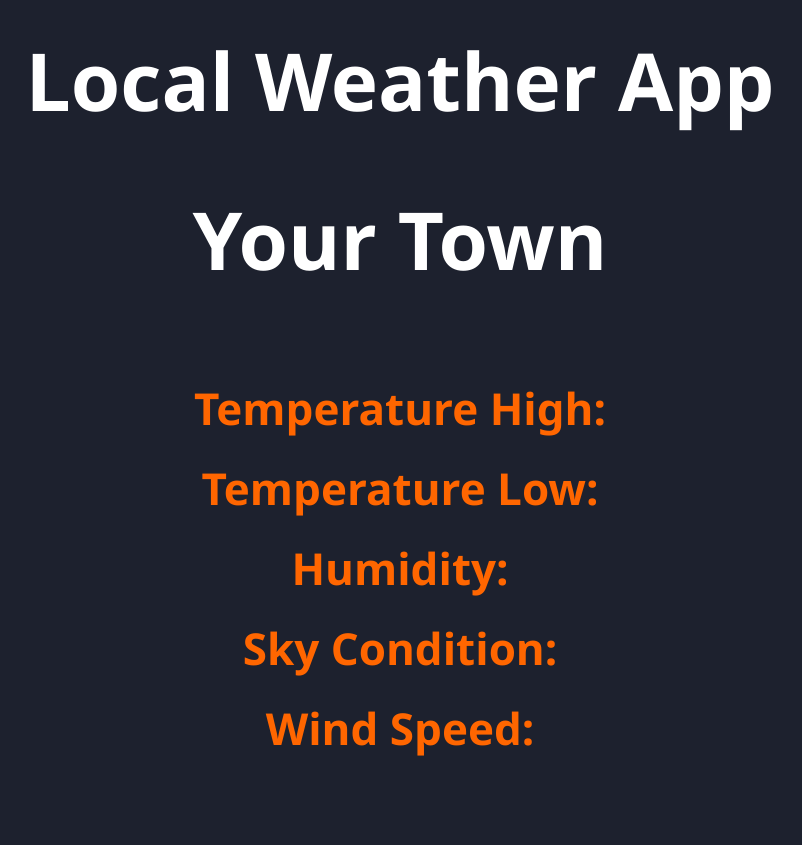
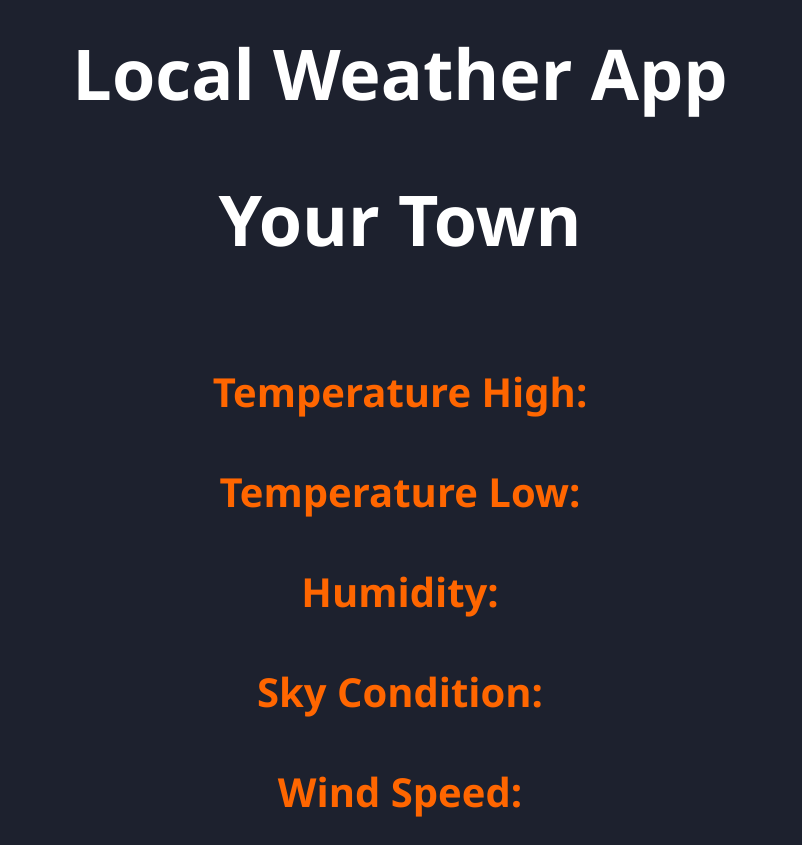
Before and after one commit to Rekkuzan5/Weather-App, a plain HTML site: page index.html in a window 1280 px wide. Shown: the top 845 px of the page, without its empty margins (240-1042 px from the left). Drawn offline with Linux system fonts and the light colour scheme; no server answers.

Commit message:
centering pageContainer

```diff
--- a/styles.css
+++ b/styles.css
@@ -10,13 +10,18 @@
     padding: 0;
 }
 
+html {
+    font-size: 20px;
+}
+
 #pageContainer {
     display: block;
     position: relative;
     min-height: 100%;
     height: 100%;
     text-align: center;
-
+    padding-left: 20px;
+    padding-right: 20px;
 }
 
 body {
@@ -27,12 +32,13 @@ body {
     color: white;
     text-align: center;
 }
+
 h1, h2 {
     display: block;
     text-align: center;
     padding-top: 25px;
     padding-bottom: 25px;
-    font-size: 80px;
+    font-size: 3.5rem;
 }
 
 span {
@@ -44,7 +50,7 @@ span {
     text-align: center;
     padding-top: 25px;
     line-height: 5rem;
-    font-size: 44px;
+    font-size: 2rem;
     list-style-type: none;
 }
 
```
